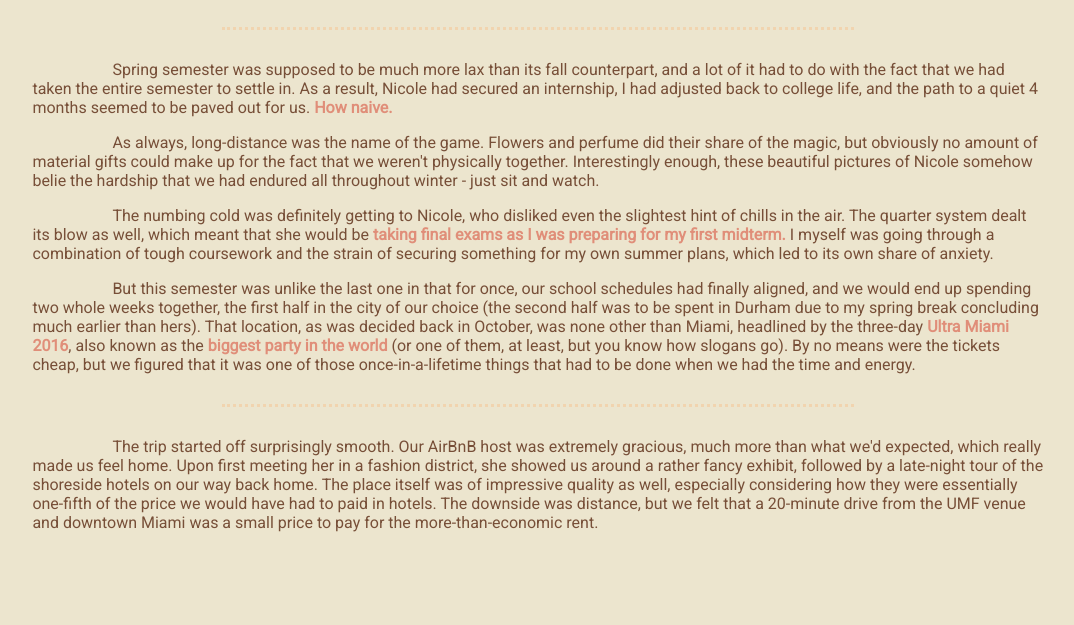
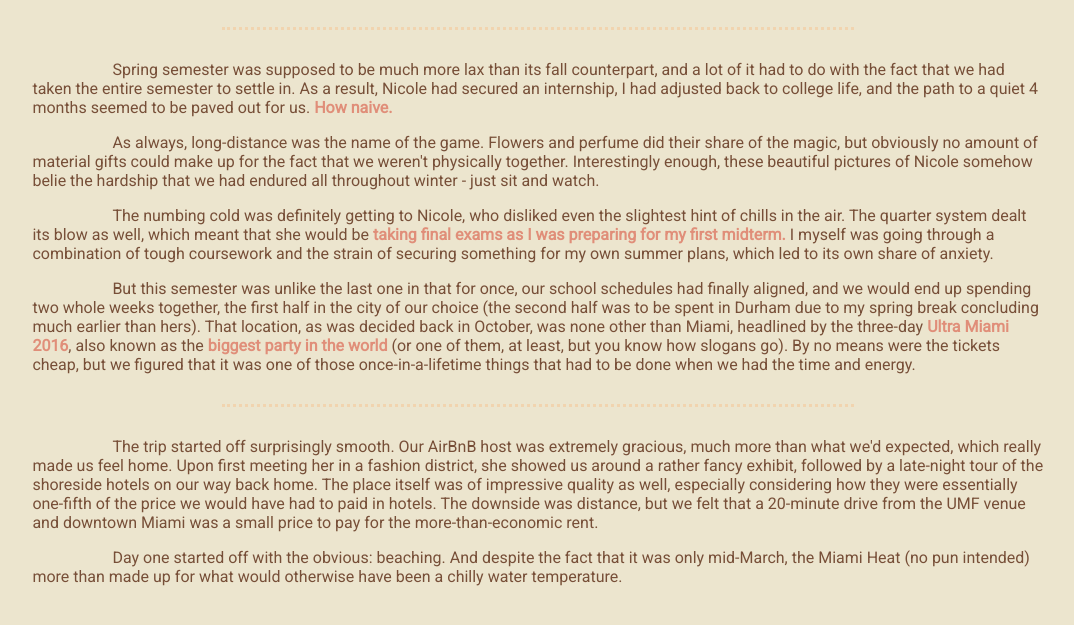
Before and after one commit to yrsong15/Ray-Meets-Nicole, a plain HTML site: page posts/sem2.html in a window 1280 px wide. Shown: the part 131-756 px from the top of the page, without its empty margins (102-1176 px from the left). Drawn offline with Linux system fonts and the light colour scheme.

Commit message:
Update sem2.html

```diff
--- a/posts/sem2.html
+++ b/posts/sem2.html
@@ -45,7 +45,7 @@
         The trip started off surprisingly smooth. Our AirBnB host was extremely gracious, much more than what we'd expected, which really made us feel home. Upon first meeting her in a fashion district, she showed us around a rather fancy exhibit, followed by a late-night tour of the shoreside hotels on our way back home. The place itself was of impressive quality as well, especially considering how they were essentially one-fifth of the price we would have had to paid in hotels. The downside was distance, but we felt that a 20-minute drive from the UMF venue and downtown Miami was a small price to pay for the more-than-economic rent.
       </p>
       <p>
-
+        Day one started off with the obvious: beaching. And despite the fact that it was only mid-March, the Miami Heat (no pun intended) more than made up for what would otherwise have been a chilly water temperature.
       </p>
 
 
```
